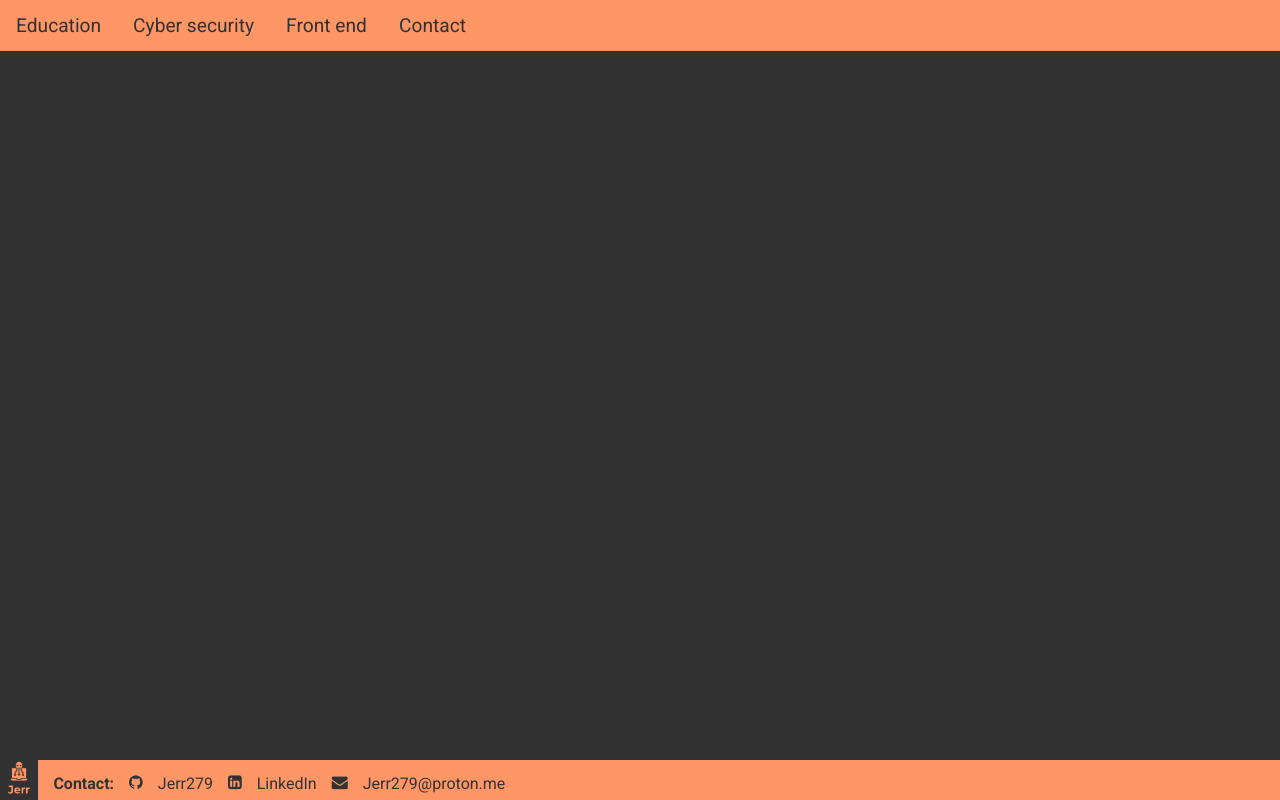
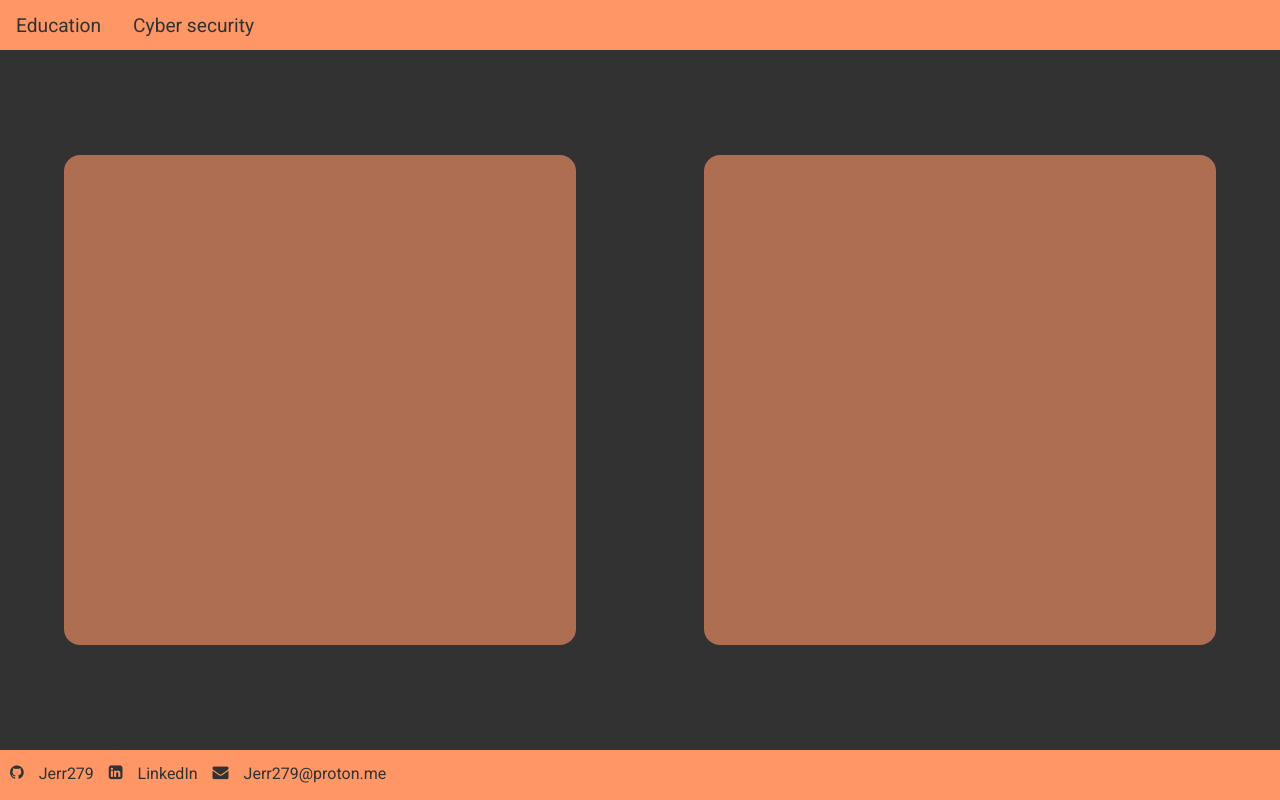
Before and after one commit to Jerr279/Resume-Jerr-, a plain HTML site: page subpages/Projects.html in a window 1280 px wide. Drawn offline with Linux system fonts and the light colour scheme.

Commit message:
Projects

```diff
--- a/subpages/Projects.html
+++ b/subpages/Projects.html
@@ -14,20 +14,19 @@
         <div class="navbar">
             <a href="">Education</a>
             <a href="">Cyber security</a>
-            <a href="">Front end</a>
-            <a href="">Contact</a>
         </div>
     </header>
-    <main>
-        <div class="maingrid">
-
+    <main class="education">
+        <div class="education_container">
+            <div class="blok blok1">
+            </div>
+            <div class="blok blok2">
+            </div>
         </div>
     </main>
     <footer>
         <div class="footer">
-            <img class="logo" src="../images/97632682.png">
-            <a style="font-weight: bold;">Contact: </a>
-            <i class="fa fa-github"></i>
+            <i style="margin-left: 10px;" class="fa fa-github"></i>
             <a href="https://github.com/Jerr279">Jerr279</a>
             <i class="fa fa-linkedin-square"></i>
             <a href="https://www.linkedin.com/in/jeroen-hartsuiker-604a33241/">LinkedIn</a>
--- a/subpages/projects.css
+++ b/subpages/projects.css
@@ -11,11 +11,23 @@ body{
     padding: 0;
     color: whitesmoke;
 }
+
+main {
+    width: 100%;
+    top: 50px;
+    height: calc(100% - 100px);
+    display: flex;
+    position: absolute;
+    align-items: center;
+    justify-content: space-evenly;
+}
+
 .navbar{
     background-color: var(--orange1);
     overflow: hidden;
     position: fixed;
     top: 0;
+    height: 50px;
     width: 100%;
 }
 
@@ -30,13 +42,42 @@ body{
 }
 /* Main content een margin botom van 30px en margin top 30px geven zodat er geen conflict is met footer en navbar */
 
+@keyframes slideIn {
+    to {
+        transform: translatex(0px);
+        opacity: 1;
+    }
+}
+
+.education_container {
+    display: grid;
+    grid-template-columns: 1fr 1fr;
+    width: 100%;
+    place-items: center;
+    height: 70%;
+}
+
+.blok{
+    animation: slideIn .8s ease-out forwards;
+    opacity: 0;
+    position: relative;
+    justify-content: center;
+    align-items: center;
+    width: 80%;
+    height: 100%;
+    background-color: rgba(255,150,102,0.6);
+    border-radius: 16px;
+}
+
+.blok1 { transform: translatex(-500px); }
+.blok2 { transform: translatex(500px); }
 
 .footer{
     background-color: var(--orange1);
     position: fixed;
     bottom: 0;
     width: 100%;
-    height: 5%;
+    height: 50px;
 }
 .footer a{
     float: left;
@@ -58,21 +99,10 @@ body{
     float: left;
     display: block;
 }
-.logo {
-    float: left;
-    display: block;
-    width: 3%;
-    height: 100%;
-}
-
 
 @media screen and (max-width: 800px) {
     body {
         font-size: 14px;
-    }
-    .logo {
-        height: 100%;
-        width: 11%;
     }
 }
 
```
Also changed, not shown: index.html (+1 -1 lines), subpages/script.js (added).
